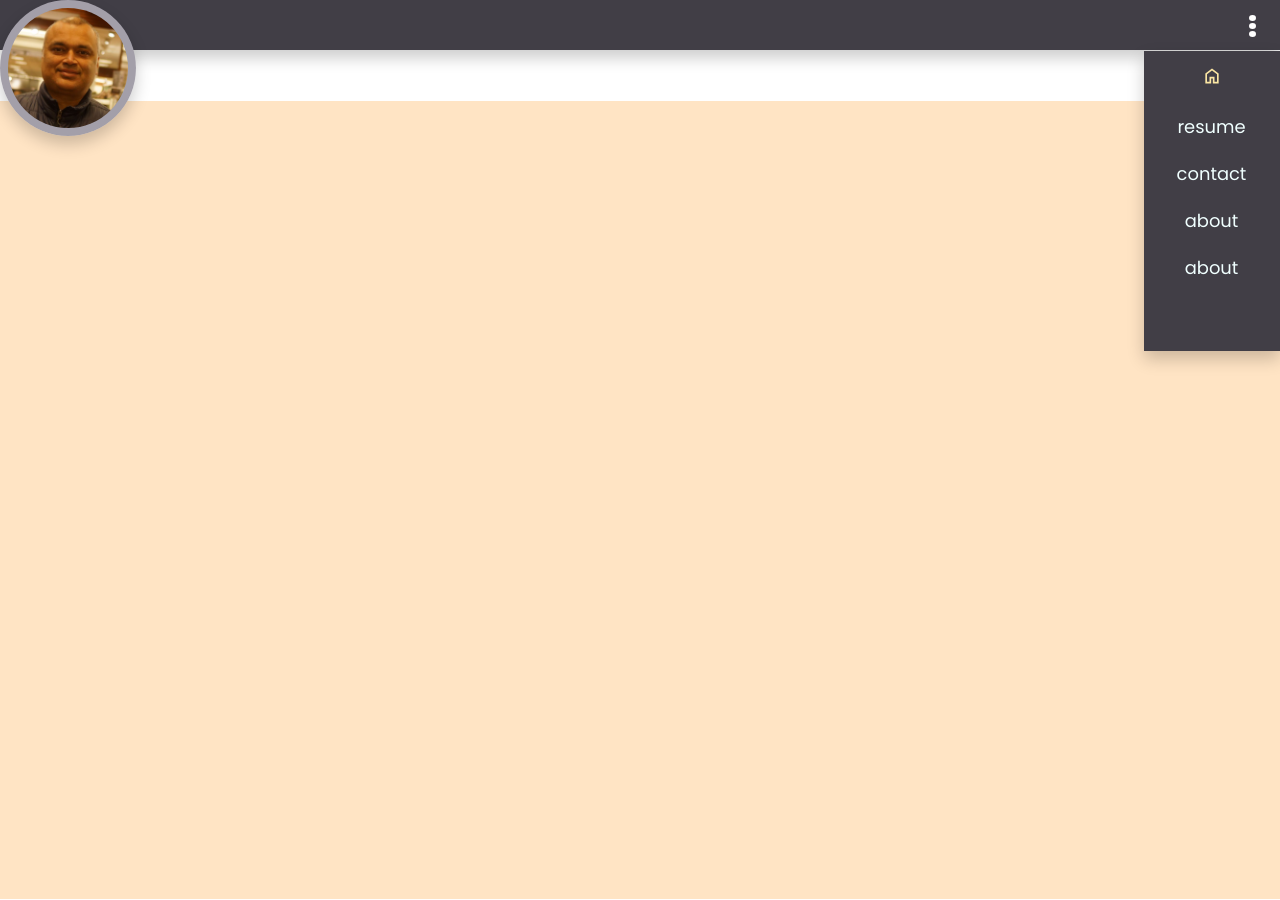
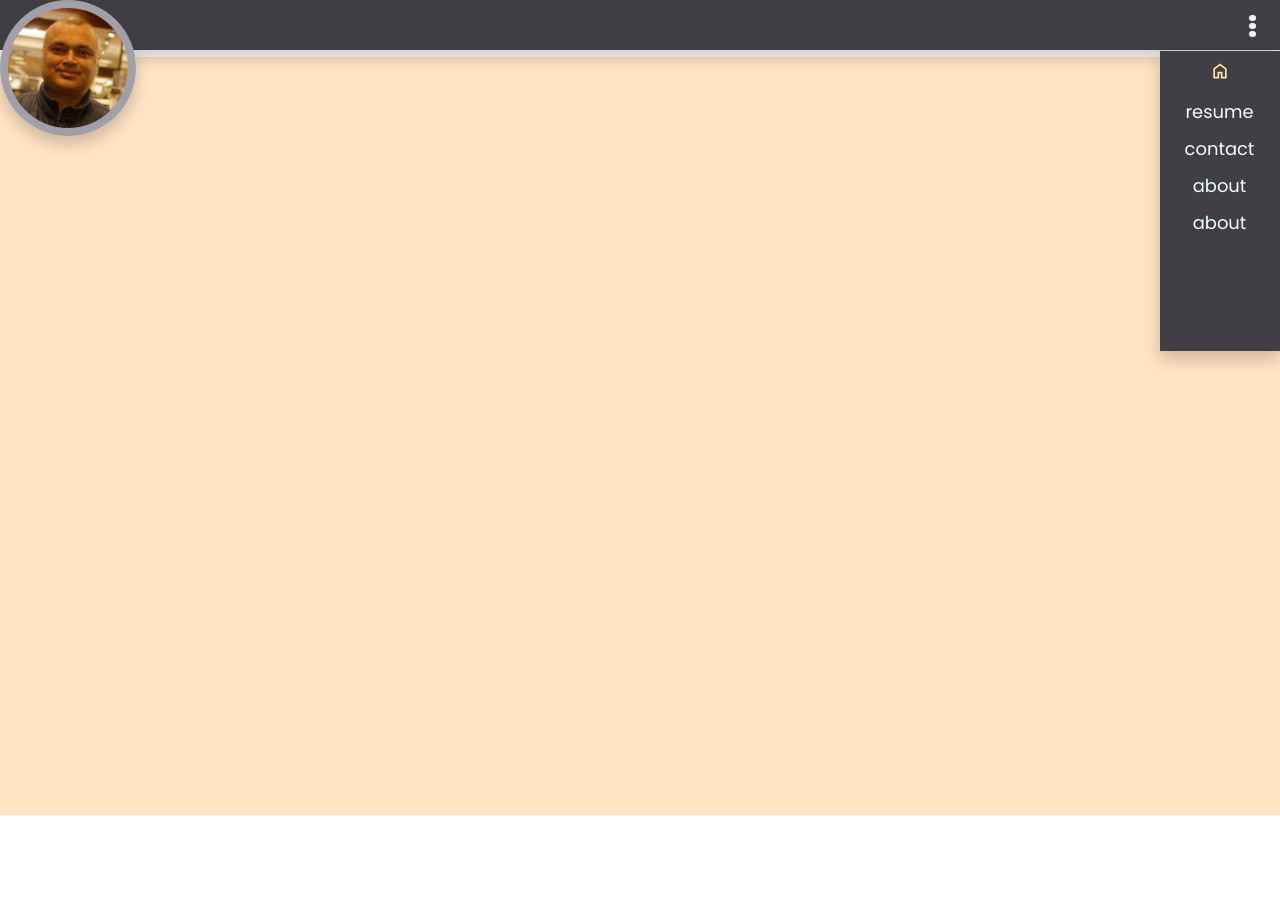
Before and after one commit to avinashgr/node-samples, an Angular app in the folder angular/resume-builder/: page / in a window 1280 px wide. After the commit the page ends 816 px from the top, so only its background shows below. Built offline with nearby package versions, Linux system fonts and the light colour scheme.

Commit message:
code updated to change padding of site body

```diff
--- a/angular/resume-builder/src/app/app.component.css
+++ b/angular/resume-builder/src/app/app.component.css
@@ -17,12 +17,18 @@
     padding: 0;
     margin: 0;
   }
-
+.layout{
+    display: grid;
+    grid-template-rows: 1% 95vh;
+    grid-template-areas:
+    "nav nav, body body";
+}
 .nav {
    display:block;
+   grid-area: "nav";
 }
 .site-body {
-    padding-top:100px; /*add buffer to account for the header and the image */
+    padding-top:7vh; /*add buffer to account for the header and the image */
     height: 100%;
     /* background-color: var(--off-white); */
 
@@ -38,7 +44,9 @@
     /* grid-template-columns: repeat(3, 1fr); */
     grid-template-columns: 1fr 5fr 1fr;
     grid-template-areas:
-    "a b c"
+    "a b c";
+    grid-area: "body";
+
 }
 
 .main-content-body {
@@ -66,6 +74,7 @@
 @media screen and (max-width: 1500px) {
 
     .site-body {
+        padding-top:6vh;
         display: grid;
         grid-template-columns: 0fr 4fr 0fr;
         grid-template-areas:
--- a/angular/resume-builder/src/app/app.component.html
+++ b/angular/resume-builder/src/app/app.component.html
@@ -5,6 +5,7 @@
 <!-- * * * * * * * * * * * * * * * * * * * * * * * * * * * * * * * * -->
 <!-- * * * * * * * * * * End of Placeholder  * * * * * * * * * * * * -->
 <!-- * * * * * * * * * * * * * * * * * * * * * * * * * * * * * * * * -->
+<div class="layout">
     <div class="nav">
         <app-navbar></app-navbar>
     </div>
@@ -15,3 +16,5 @@
         </div>
         <div class="right-pane">sdasdasdasd</div>
     </div>
+
+</div>
--- a/angular/resume-builder/src/app/navbar/navbar.component.css
+++ b/angular/resume-builder/src/app/navbar/navbar.component.css
@@ -128,7 +128,7 @@
     /* background: var(--gray-400); */
     /* border-radius: var(--border-radius-m); */
     font-size: var(--font-size-m);
-    padding:5px 8px;
+    /* padding:5px 8px; */
     width: 100px;
     text-align: center;
 
--- a/angular/resume-builder/src/app/resume/resume.component.css
+++ b/angular/resume-builder/src/app/resume/resume.component.css
@@ -27,7 +27,7 @@
     margin-bottom:10px;
     padding: 5px;
     opacity: 1;
-    height:50vh;
+    height:90vh;
     background-color: var(--gray-600) ;
 
 }
@@ -37,15 +37,15 @@
 .section-header{
   opacity: 0;
 
-  font-size: 48px;
+  font-size: 5vh;
   color:rgb(253, 252, 252);
-  height:30px;
+  margin: 50px 50px;
 }
 
 
 .section-header.visible{
   opacity: 1;
-  animation: calc(var(--animation-order) * 300ms) appearSlow  ease-in-out 0s 1 normal none;
+  animation: calc(var(--animation-order) * 1s) appearSlow  ease-in-out 0s 1 normal none;
 }
 
 @keyframes appearSlow {
@@ -60,6 +60,10 @@
 }
 
 /* section header end */
+
+
+
+
 /* @keyframes appearSlow {
     0% {
       opacity: 0;
--- a/angular/resume-builder/src/app/resume/resume.component.html
+++ b/angular/resume-builder/src/app/resume/resume.component.html
@@ -15,6 +15,7 @@ Ornare in leo mus laoreet morbi eget. Molestie eget mollis elit mauris litora ut
         Ornare in leo mus laoreet morbi eget. Molestie eget mollis elit mauris litora ut. Aptent viverra sollicitudin malesuada neque habitant commodo et. Vitae massa dapibus nulla; pellentesque blandit odio himenaeos integer. Nostra fringilla ligula eleifend nisi consequat eu vel praesent habitasse. Dignissim efficitur elit vestibulum urna himenaeos ridiculus turpis nec. Erat per sociosqu lectus dis malesuada venenatis. Fermentum purus morbi consectetur et eu aliquet mi. Libero venenatis purus sociosqu feugiat turpis pellentesque conubia vitae facilisi.
     </div> -->
     <div class="section" *ngFor="let section of resumeSections; let i=index">
-        <div class="section-header"  intersectionWatcher [classOnVisible]="'visible'" style="--animation-order:{{i+1}}">{{section.content}}</div>
+        <!-- <div class="section-header"  intersectionWatcher [classOnVisible]="'visible'" style="--animation-order:{{i+1}}">{{section.content}}</div> -->
+        <div class="section-header"  intersectionWatcher [classOnVisible]="'visible'">{{section.content}}</div>
     </div>
 </div>
--- a/angular/resume-builder/src/app/resume/resume.component.ts
+++ b/angular/resume-builder/src/app/resume/resume.component.ts
@@ -16,7 +16,7 @@ export class ResumeComponent {
   resumeSections:ResumeSection[] = []
   constructor (){
 
-    for (var i=0; i<=5 ; i++){
+    for (var i=0; i<=100 ; i++){
       this.resumeSections.push(
         {
           id: 1,
--- a/angular/resume-builder/src/directives/intersection-watcher.directive.ts
+++ b/angular/resume-builder/src/directives/intersection-watcher.directive.ts
@@ -16,7 +16,7 @@ import {
 
 export class IntersectionWatcherDirective implements OnInit {
   @Input() classOnVisible!:string;
-  @Input() threshold = 1;
+  @Input() threshold = 0.3;
   ngOnInit(): void {
     if (!isPlatformServer(this.platformId)) {
       this.createObserver()
@@ -30,16 +30,18 @@ export class IntersectionWatcherDirective implements OnInit {
   createObserver() {
     const options = {
       threshold: this.threshold,
-      rootMargin:"10px"
+      // rootMargin:"100px"
     };
 
     const callback = (entries: IntersectionObserverEntry[]) => {
       entries &&
-        entries.forEach((entry) => {
+        entries.forEach((entry,order) => {
           if (entry.isIntersecting) {
             // this.renderer.setStyle(this.element.nativeElement, "color", "red")
             this.renderer.addClass(this.element.nativeElement,this.classOnVisible)
             console.log("this is intersecting %s", this.classOnVisible)
+            this.renderer.removeStyle(this.element.nativeElement,'--animation-order')
+            console.log("print the object %o",this.element.nativeElement)
           }
         });
     };
```
Lines whose indentation alone changed are shown as unchanged.
